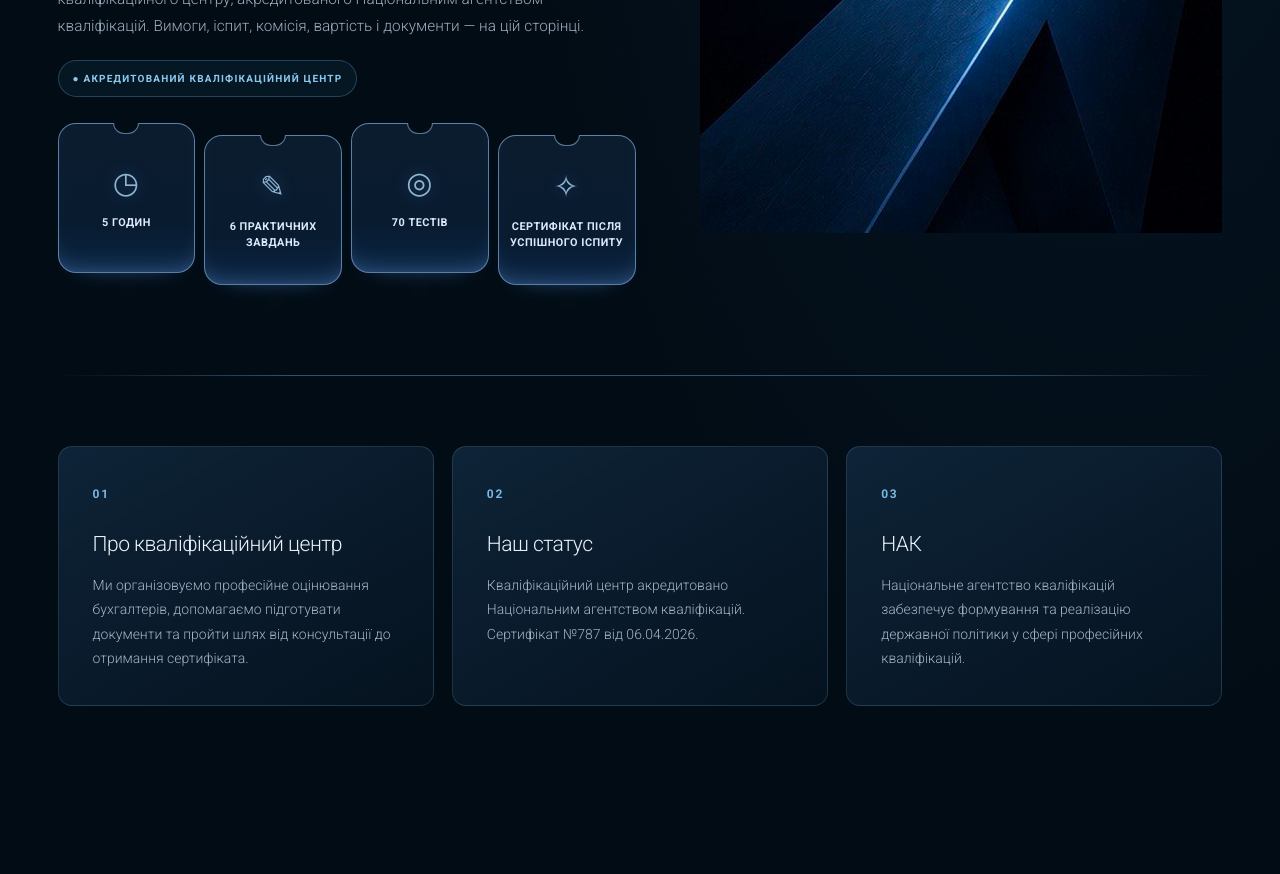
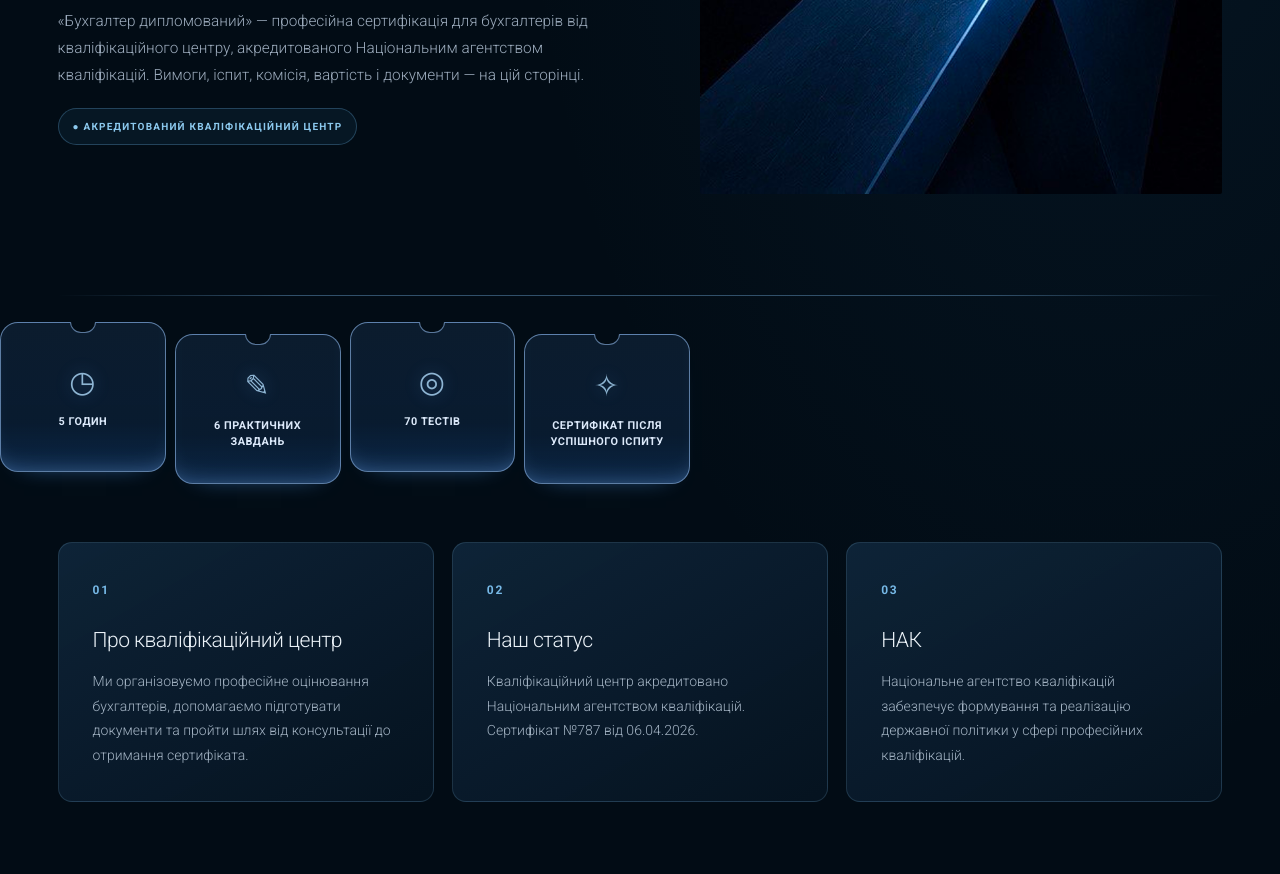
Before and after one commit to dnagorna3817-spec/website_akc_main, a Next.js app: page /expertise/qualification in a window 1280 px wide. Shown: the part 520-1394 px from the top of the page. Built offline with nearby package versions, Linux system fonts and the light colour scheme.

Commit message:
Move qualification infographic into its own section below hero

```diff
--- a/app/expertise/[slug]/page.tsx
+++ b/app/expertise/[slug]/page.tsx
@@ -484,9 +484,12 @@ export default async function ServicePage({ params }: { params: Promise<{ slug:
             <h1>ОЦІНЮВАННЯ ТА<br/>ПІДТВЕРДЖЕННЯ<br/><span>ПРОФЕСІЙНОЇ КВАЛІФІКАЦІЇ</span></h1>
             <p>«Бухгалтер дипломований» — професійна сертифікація для бухгалтерів від кваліфікаційного центру, акредитованого Національним агентством кваліфікацій. Вимоги, іспит, комісія, вартість і документи — на цій сторінці.</p>
             <div className={qualification.qStatus}>● АКРЕДИТОВАНИЙ КВАЛІФІКАЦІЙНИЙ ЦЕНТР</div>
-            <div className={qualification.qMetrics} aria-label="Основні характеристики оцінювання"><div className={qualification.qMetricCard}><span className={qualification.qMetricIcon} aria-hidden="true">◷</span><strong>5 ГОДИН</strong></div><div className={qualification.qMetricCard}><span className={qualification.qMetricIcon} aria-hidden="true">✎</span><strong>6 ПРАКТИЧНИХ ЗАВДАНЬ</strong></div><div className={qualification.qMetricCard}><span className={qualification.qMetricIcon} aria-hidden="true">◎</span><strong>70 ТЕСТІВ</strong></div><div className={qualification.qMetricCard}><span className={qualification.qMetricIcon} aria-hidden="true">✧</span><strong>СЕРТИФІКАТ ПІСЛЯ УСПІШНОГО ІСПИТУ</strong></div></div>
+
           </div>
           <div className={qualification.qHeroArt}><Image src="/akc-expertise-geometry.png" alt="" width={793} height={816} priority /></div>
+        </section>
+        <section className={qualification.qMetricsSection} aria-label="Основні характеристики оцінювання">
+          <div className={qualification.qMetrics} aria-label="Основні характеристики оцінювання"><div className={qualification.qMetricCard}><span className={qualification.qMetricIcon} aria-hidden="true">◷</span><strong>5 ГОДИН</strong></div><div className={qualification.qMetricCard}><span className={qualification.qMetricIcon} aria-hidden="true">✎</span><strong>6 ПРАКТИЧНИХ ЗАВДАНЬ</strong></div><div className={qualification.qMetricCard}><span className={qualification.qMetricIcon} aria-hidden="true">◎</span><strong>70 ТЕСТІВ</strong></div><div className={qualification.qMetricCard}><span className={qualification.qMetricIcon} aria-hidden="true">✧</span><strong>СЕРТИФІКАТ ПІСЛЯ УСПІШНОГО ІСПИТУ</strong></div></div>
         </section>
         <section className={qualification.qIntroCards}>
           {[
```
